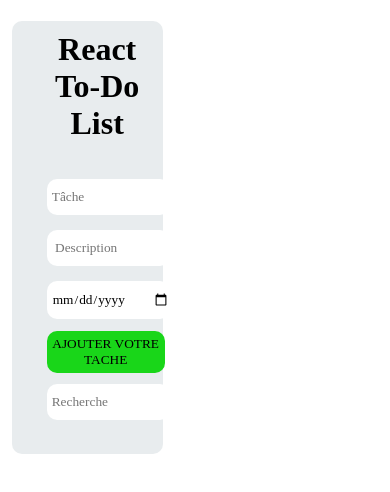
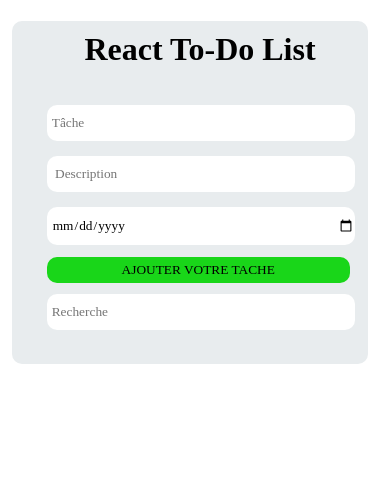
Before and after one commit to TCHANA-NGASSAM/React-TodoList-localstorage, a React (Vite) app: page / in a window 390 px wide. Shown: the top 492 px of the page. Built offline with nearby package versions, Linux system fonts and the light colour scheme.

Commit message:
first commit

```diff
--- a/src/style/todo.css
+++ b/src/style/todo.css
@@ -50,7 +50,7 @@ background-color: rgb(0, 255, 26);
 @media screen and (max-width:767px) {
     .container{
         background-color: rgb(232, 236, 238);
-        width: 35%;
+        width: 90%;
         border-radius: 10px;
         padding-bottom: 8px;
         padding-left: 20px;
```
